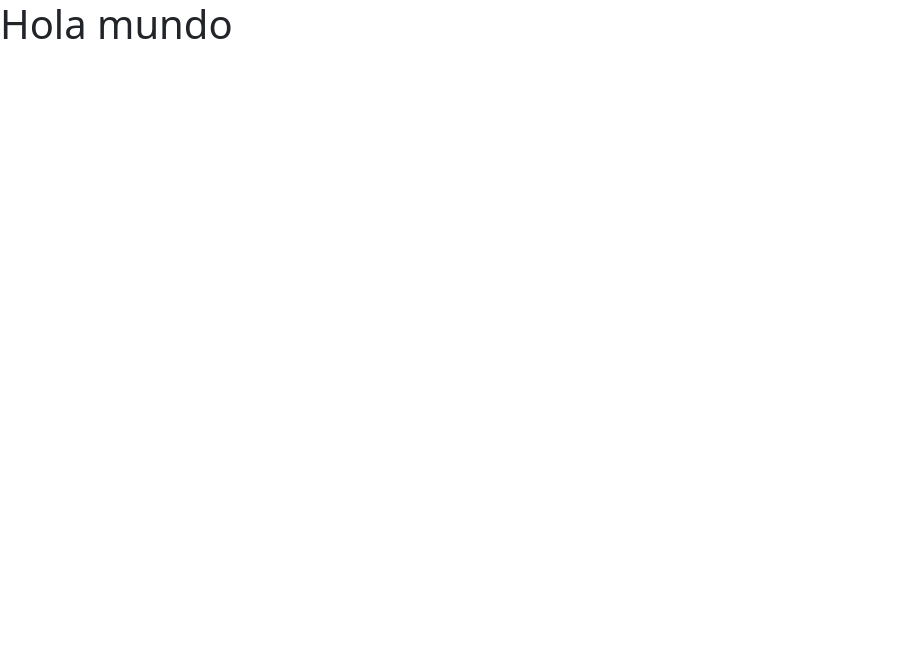
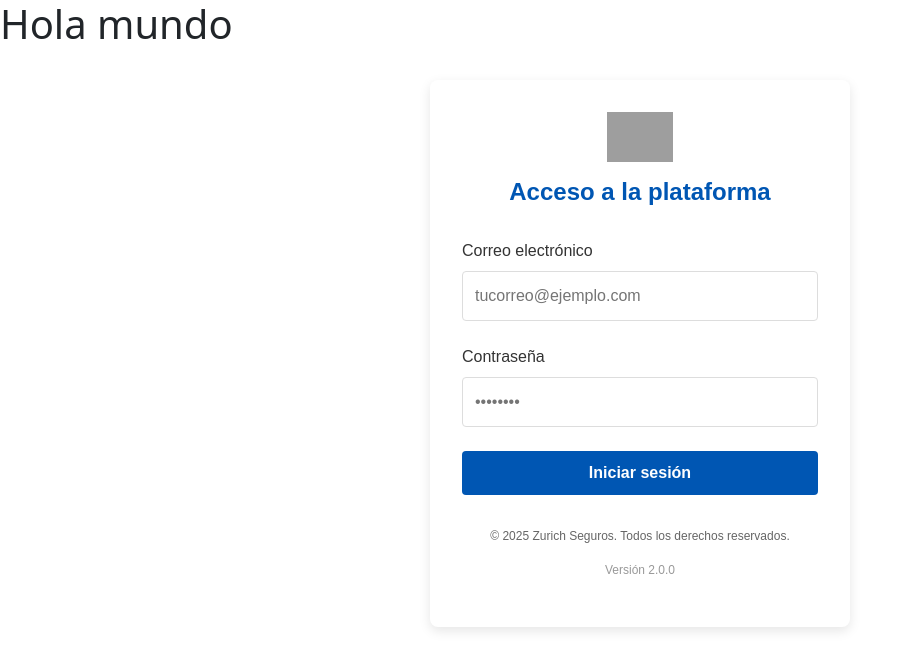
Before and after one commit to OsmarSotomayor/zurich, an Angular app: page /login in a window 1280 px wide. Before the commit this address led to /. Shown: the top 670 px of the page, without its empty margins (0-906 px from the left). Built offline with nearby package versions, Linux system fonts and the light colour scheme; grey boxes are pictures that could not be loaded.

Commit message:
Agrego css y route para redirigir a login

```diff
--- a/src/app/app.routes.ts
+++ b/src/app/app.routes.ts
@@ -1,3 +1,14 @@
 import { Routes } from '@angular/router';
+import { LoginComponent } from './auth/pages/login/login/login.component';
 
-export const routes: Routes = [];
+export const routes: Routes = [
+  {
+    path: '',
+    redirectTo: 'login',
+    pathMatch: 'full'
+  },
+  {
+    path: 'login',
+    component: LoginComponent
+  }
+];
--- a/src/app/auth/pages/login/login/login.component.css
+++ b/src/app/auth/pages/login/login/login.component.css
@@ -0,0 +1,145 @@
+.login-container {
+  max-width: 420px;
+  margin: 2rem auto;
+  padding: 2rem;
+  background: white;
+  border-radius: 8px;
+  box-shadow: 0 4px 12px rgba(0, 0, 0, 0.1);
+  font-family: 'Arial', sans-serif;
+}
+
+.zurich-header {
+  text-align: center;
+  margin-bottom: 2rem;
+}
+
+.zurich-header .logo {
+  height: 50px;
+  margin-bottom: 1rem;
+}
+
+.zurich-header h1 {
+  color: #0056b3;
+  font-size: 1.5rem;
+  font-weight: 600;
+  margin: 0;
+}
+
+.login-form {
+  display: flex;
+  flex-direction: column;
+  gap: 1.5rem;
+}
+
+.form-group {
+  display: flex;
+  flex-direction: column;
+  gap: 0.5rem;
+}
+
+.form-group label {
+  color: #333;
+  font-weight: 500;
+}
+
+.form-group input {
+  padding: 0.75rem;
+  border: 1px solid #ddd;
+  border-radius: 4px;
+  font-size: 1rem;
+  transition: border-color 0.3s;
+}
+
+.form-group input:focus {
+  outline: none;
+  border-color: #0056b3;
+  box-shadow: 0 0 0 2px rgba(0, 86, 179, 0.2);
+}
+
+.form-group input.invalid {
+  border-color: #e63946;
+}
+
+.error-message {
+  color: #e63946;
+  font-size: 0.875rem;
+  margin-top: 0.25rem;
+}
+
+.btn-login {
+  background-color: #0056b3;
+  color: white;
+  border: none;
+  padding: 0.75rem;
+  border-radius: 4px;
+  font-size: 1rem;
+  font-weight: 600;
+  cursor: pointer;
+  transition: background-color 0.3s;
+  display: flex;
+  justify-content: center;
+  align-items: center;
+  height: 44px;
+}
+
+.btn-login:hover {
+  background-color: #003d82;
+}
+
+.btn-login:disabled {
+  background-color: #b3c6e0;
+  cursor: not-allowed;
+}
+
+.spinner {
+  width: 20px;
+  height: 20px;
+  border: 3px solid rgba(255, 255, 255, 0.3);
+  border-radius: 50%;
+  border-top-color: white;
+  animation: spin 1s ease-in-out infinite;
+}
+
+@keyframes spin {
+  to { transform: rotate(360deg); }
+}
+
+.forgot-password {
+  text-align: center;
+  margin-top: -0.5rem;
+}
+
+.forgot-password a {
+  color: #0056b3;
+  text-decoration: none;
+  font-size: 0.875rem;
+}
+
+.forgot-password a:hover {
+  text-decoration: underline;
+}
+
+.alert {
+  padding: 0.75rem;
+  border-radius: 4px;
+  text-align: center;
+  font-weight: 500;
+}
+
+.alert-error {
+  background-color: #ffebee;
+  color: #e63946;
+  border: 1px solid #ffcdd2;
+}
+
+.footer {
+  margin-top: 2rem;
+  text-align: center;
+  font-size: 0.75rem;
+  color: #666;
+}
+
+.footer .version {
+  margin-top: 0.5rem;
+  color: #999;
+}
```
